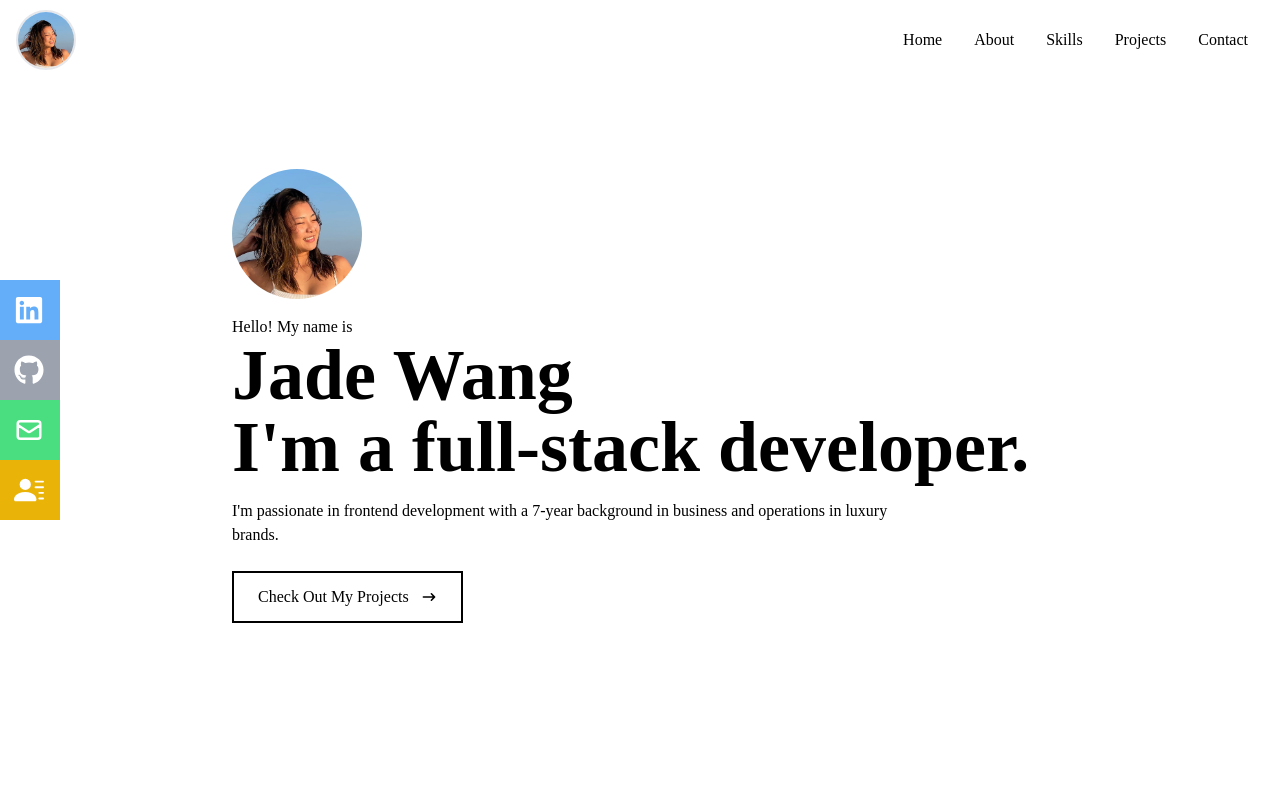
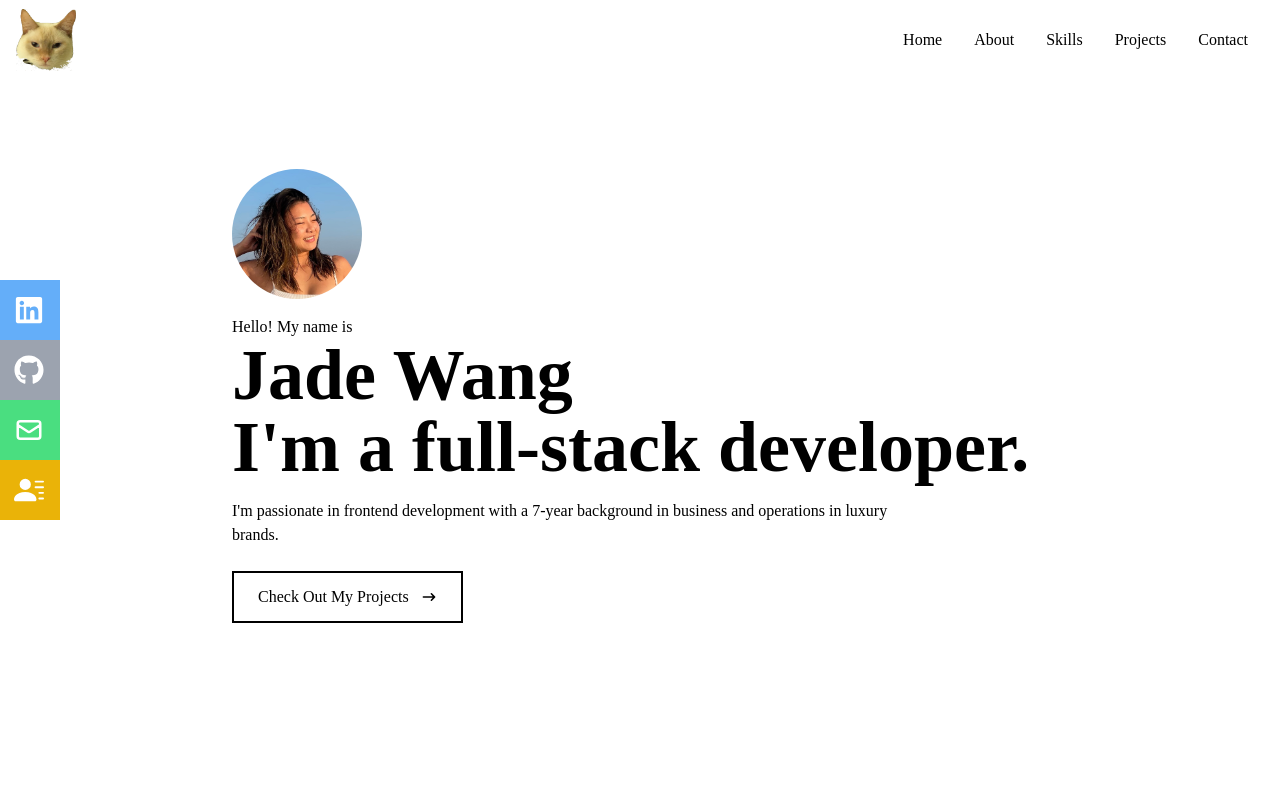
Before and after one commit to jadewang425/portfolio, a React (Create React App) app: page / in a window 1280 px wide. Shown: the top 800 px of the page. Built offline with nearby package versions, Linux system fonts and the light colour scheme.

Commit message:
update logos

```diff
--- a/src/components/NavBar.jsx
+++ b/src/components/NavBar.jsx
@@ -3,8 +3,8 @@ import { FaBars, FaTimes, FaGithub, FaLinkedin } from 'react-icons/fa'
 import { HiOutlineMail } from 'react-icons/hi'
 import { BsFillPersonLinesFill } from 'react-icons/bs'
 import { Link } from 'react-scroll'
-import Resume from '../assets/Jade_Resume.pdf'
-import Headshot from '../assets/portfolio_pic.jpg'
+import Resume from '../assets/jade_resume.pdf'
+import Logo from '../assets/logo_sm.png'
 
 export default function NavBar() {
     const [nav, setNav] = useState(false)
@@ -13,7 +13,7 @@ export default function NavBar() {
     return (
         <div className="fixed w-full h-[80px] flex justify-between items-center px-4 bg-white">
             <div>
-                <img src={Headshot} alt="jade" className='w-[60px] rounded-full border-2' />
+                <img src={Logo} alt="jade" className='w-[60px]' />
             </div>
             {/* menu */}
             <ul className='hidden md:flex'>
```
Also changed, not shown: public/logo512.png, src/assets/logo_sm.png (added).
